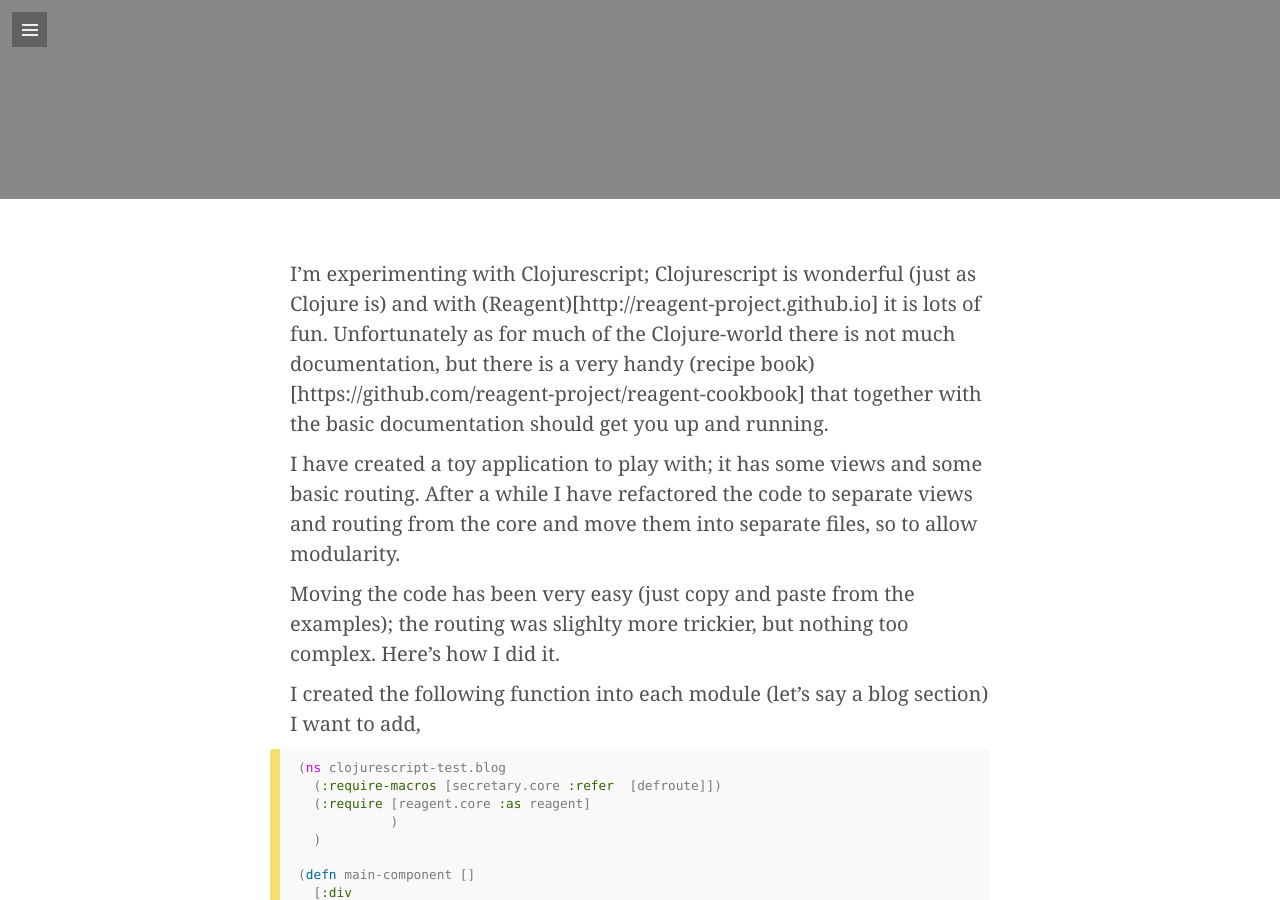
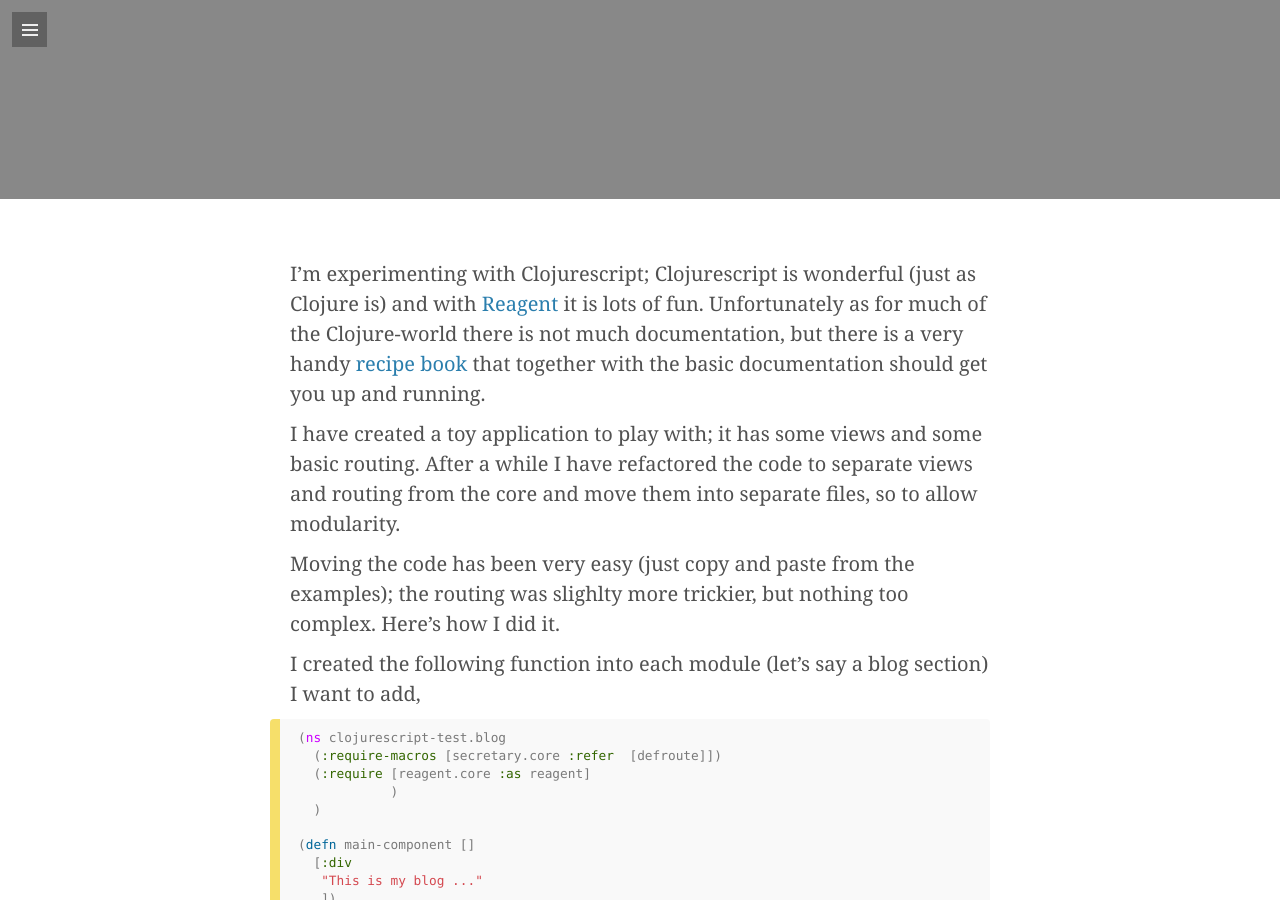
Before and after one commit to davidevernizzi/davidevernizzi.github.io, a Jekyll site: the page built from _posts/2016-12-05-routes-with-clojurescript.markdown, in a window 1280 px wide and 900 px high, scrolled down 701 px. Built offline with Jekyll 4.4.1, drawn with Linux system fonts in a browser that asks for light colours; some web fonts are replaced; Markdown is read by kramdown in place of the engine named in the settings.

Commit message:
fixed links

```diff
--- a/_posts/2016-12-05-routes-with-clojurescript.markdown
+++ b/_posts/2016-12-05-routes-with-clojurescript.markdown
@@ -6,9 +6,9 @@
 ---
 
 I'm experimenting with Clojurescript; Clojurescript is wonderful (just as Clojure is)
-and with (Reagent)[http://reagent-project.github.io] it is lots of fun.
+and with [Reagent](http://reagent-project.github.io) it is lots of fun.
 Unfortunately as for much of the Clojure-world there is not much documentation, but
-there is a very handy (recipe book)[https://github.com/reagent-project/reagent-cookbook]
+there is a very handy [recipe book](https://github.com/reagent-project/reagent-cookbook)
 that together with the basic documentation should get you up and running.
 
 I have created a toy application to play with; it has some views and some basic routing.
```
